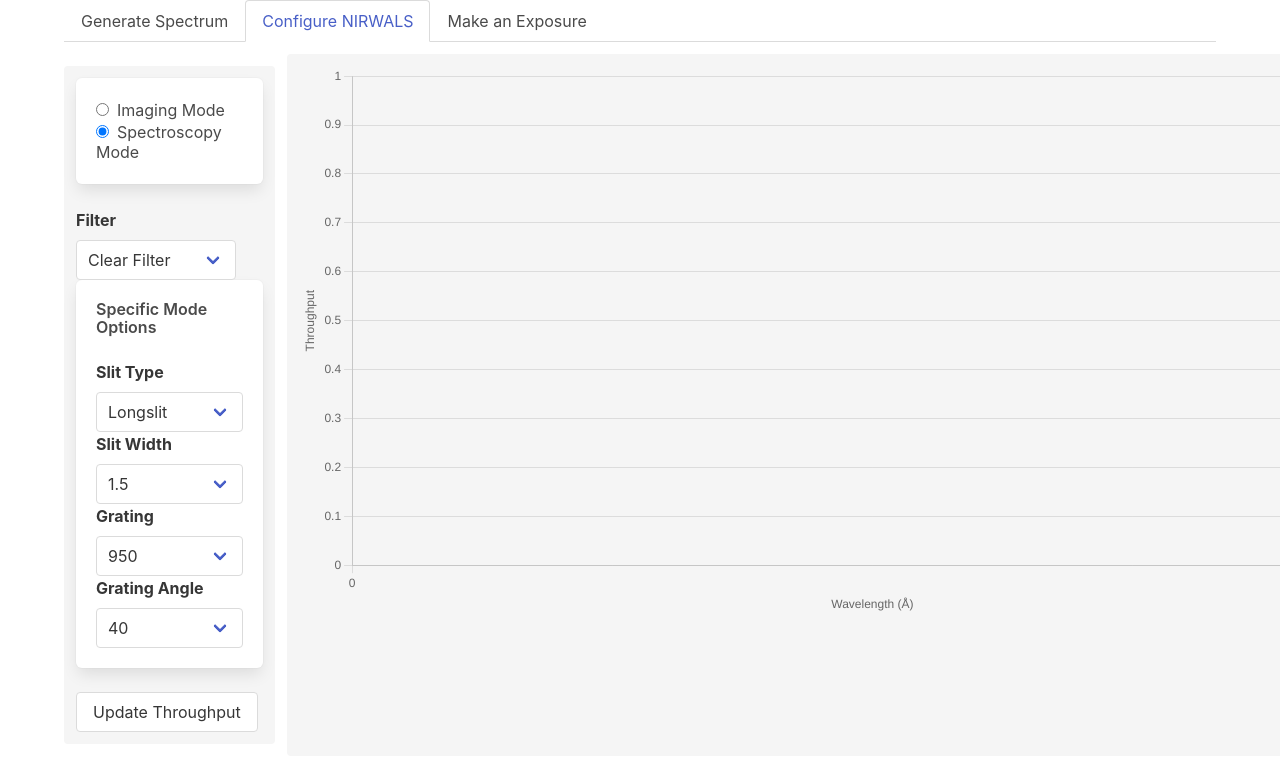
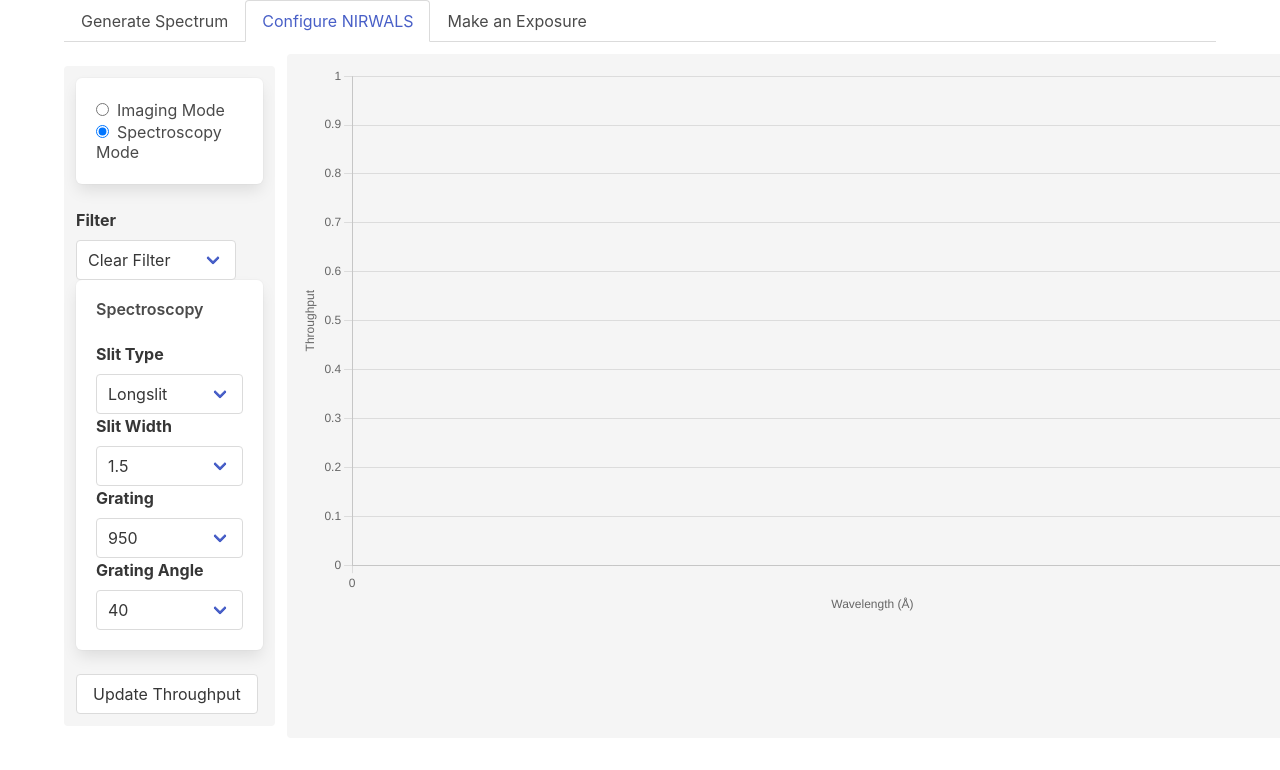
Before and after one commit to saltastroops/nir-simulator, a React (Vite) app in the folder react/: page / in a window 1280 px wide. Both pictures are taken after a click on the link "Configure NIRWALS". Shown: the top 770 px of the page. Built offline with nearby package versions, Linux system fonts and the light colour scheme.

Commit message:
Fix heading

```diff
--- a/react/src/components/instrument/SpectroscopyConfigurationPanel.tsx
+++ b/react/src/components/instrument/SpectroscopyConfigurationPanel.tsx
@@ -53,7 +53,7 @@ export default function SpectroscopyConfigurationPanel({
 
   return (
     <div className="tile is-child box mt-2">
-      <div className="title is-6"> Specific Mode Options</div>
+      <div className="title is-6">Spectroscopy</div>
       <div className="field">
         <div className="control">
           <label className="label">Slit Type</label>
```
